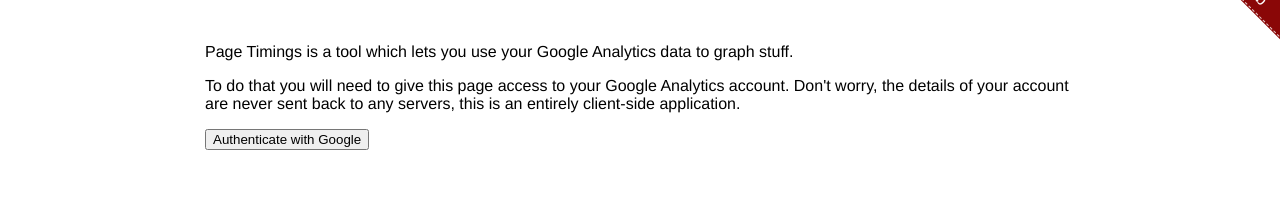
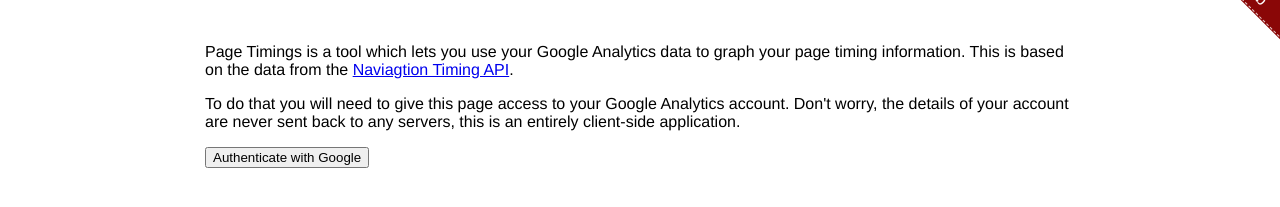
Before and after one commit to edds/page-timings, a plain HTML site: page index.html in a window 1280 px wide. Shown: the part 91-298 px from the top of the page. Drawn offline with nearby package versions, Linux system fonts and the light colour scheme.

Commit message:
Fix suff words

```diff
--- a/index.html
+++ b/index.html
@@ -62,7 +62,9 @@
 <div class="overlay">
   <p>
     Page Timings is a tool which lets you use your Google Analytics data to
-    graph stuff.
+    graph your page timing information. This is based on the data from the <a
+    href="https://developer.mozilla.org/en-US/docs/Navigation_timing">Naviagtion
+    Timing API</a>.
   </p>
   <p>
     To do that you will need to give this page access to your Google Analytics
```
